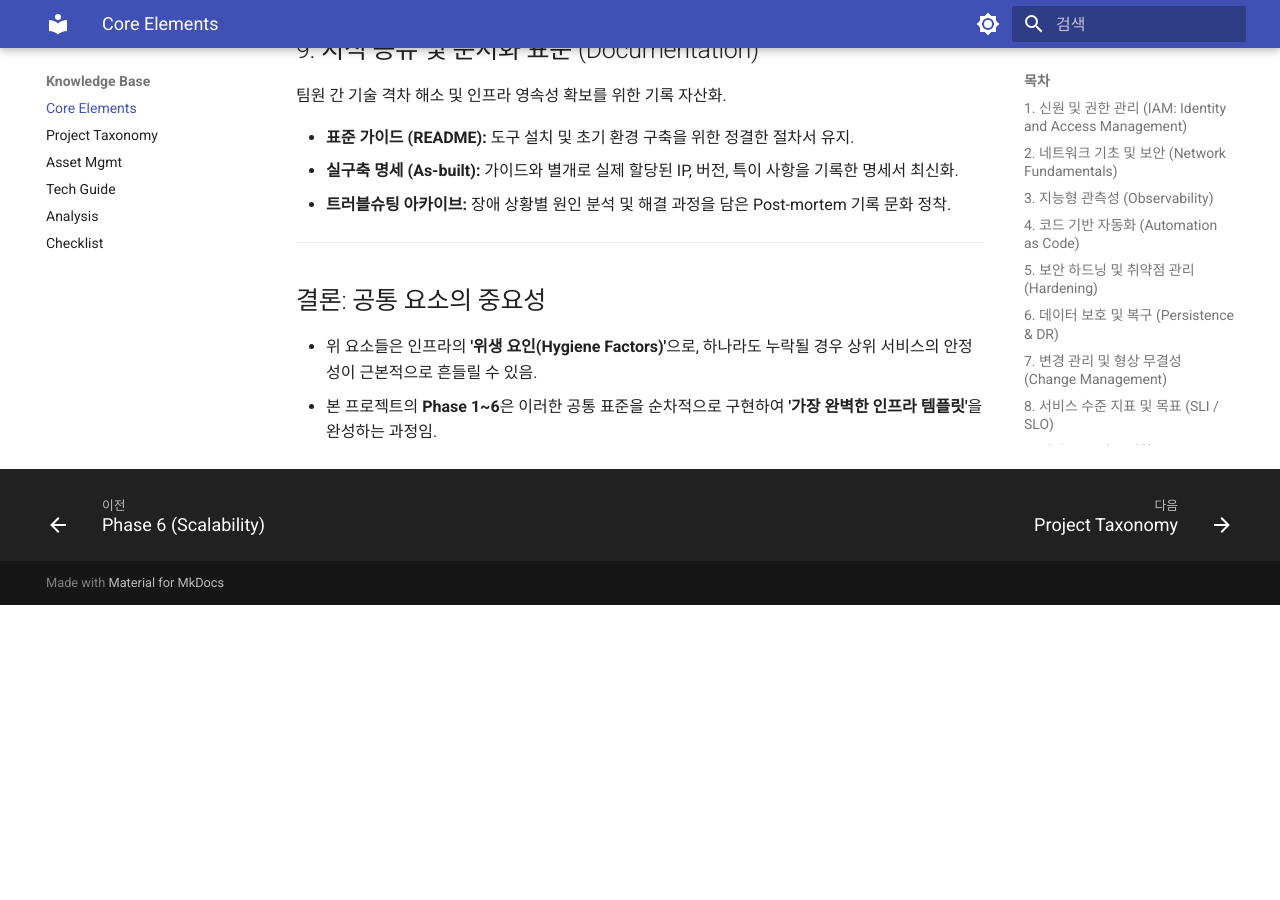
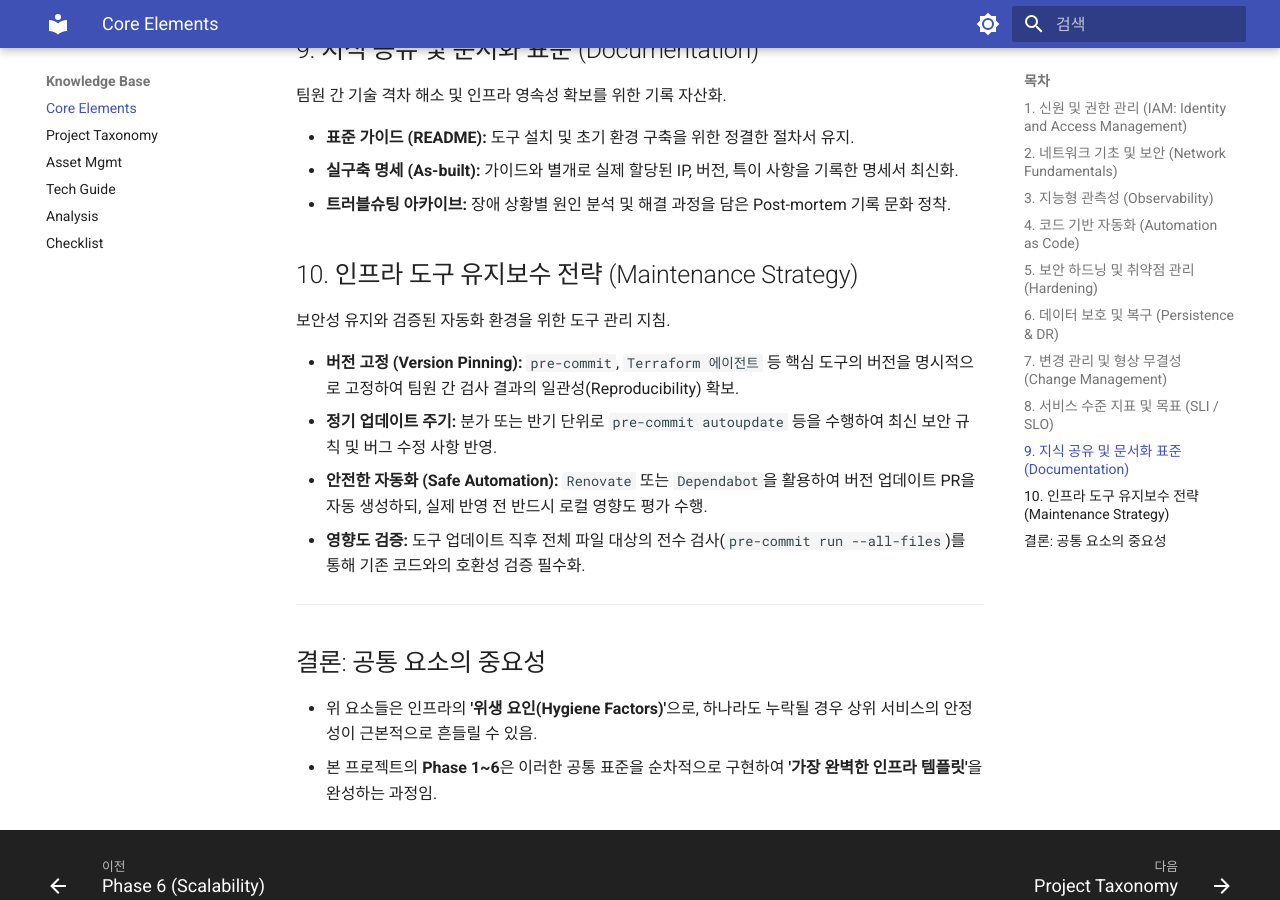
Before and after one commit to ksj686/cloud_infra, an MkDocs documentation site: the page built from docs/knowledge_base/common_infra_elements.md, in a window 1280 px wide and 900 px high, scrolled down 2786 px. Built offline with MkDocs 1.6.1 and Material for MkDocs 9.7.7, drawn with Linux system fonts in a browser that asks for light colours; before the commit the page ends 3391 px from its top, so only the background shows below that.

Commit message:
docs: 클라우드 인프라 공통 요소에 '도구 유지보수 전략' 추가  - common_infra_elements.md 내 인프라 도구 유지보수 전략 섹션 신설  - 버전 고정(Pinning), 정기 업데이트 주기, 안전한 자동화(Renovate 등) 가이드라인 명시  - 도구 업데이트 후 영향도 검증 프로세스 수립을 통한 협업 안정성 강화  - 관련 내용 CHANGELOG.md에 작업 이력으로 기록

```diff
--- a/docs/CHANGELOG.md
+++ b/docs/CHANGELOG.md
@@ -22,10 +22,12 @@
 
 ## [인프라 자산 관리 전략 수립 및 지식 베이스 확장]
 
-| 날짜       | 분류       | 수정 내용                                                                                               | 수정 파일               |
-| :--------- | :--------- | :------------------------------------------------------------------------------------------------------ | :---------------------- |
-| 2026-04-10 | `📝 Docs`  | 엔터프라이즈 인프라 자산 관리 전략(NetBox, GitOps 등) 지식 베이스(`infra_inventory_management.md`) 구축 | `docs/knowledge_base/*` |
-| 2026-04-10 | `🎨 Style` | MkDocs 내비게이션에 신규 지식 베이스 문서(Core Elements, Taxonomy) 연동 및 구조 최적화                  | `mkdocs.yml`            |
+| 날짜       | 분류      | 수정 내용                                                                                               | 수정 파일               |
+| :--------- | :-------- | :------------------------------------------------------------------------------------------------------ | :---------------------- |
+| 2026-04-10 | `📝 Docs` | 클라우드 인프라 공통 표준 요소에 '인프라 도구 유지보수 전략' 섹션 추가                                  | `docs/knowledge_base/*` |
+| 2026-04-10 | `📝 Docs` | 엔터프라이즈 인프라 자산 관리 전략(NetBox, GitOps 등) 지식 베이스(`infra_inventory_management.md`) 구축 | `docs/knowledge_base/*` |
+
+| 2026-04-10 | `🎨 Style` | MkDocs 내비게이션에 신규 지식 베이스 문서(Core Elements, Taxonomy) 연동 및 구조 최적화 | `mkdocs.yml` |
 
 ## [단계별 구축 가이드 수립 및 태스크 관리 최적화]
 
--- a/docs/knowledge_base/common_infra_elements.md
+++ b/docs/knowledge_base/common_infra_elements.md
@@ -81,6 +81,15 @@
 - **실구축 명세 (As-built):** 가이드와 별개로 실제 할당된 IP, 버전, 특이 사항을 기록한 명세서 최신화.
 - **트러블슈팅 아카이브:** 장애 상황별 원인 분석 및 해결 과정을 담은 Post-mortem 기록 문화 정착.
 
+## 10. 인프라 도구 유지보수 전략 (Maintenance Strategy)
+
+보안성 유지와 검증된 자동화 환경을 위한 도구 관리 지침.
+
+- **버전 고정 (Version Pinning):** `pre-commit`, `Terraform 에이전트` 등 핵심 도구의 버전을 명시적으로 고정하여 팀원 간 검사 결과의 일관성(Reproducibility) 확보.
+- **정기 업데이트 주기:** 분가 또는 반기 단위로 `pre-commit autoupdate` 등을 수행하여 최신 보안 규칙 및 버그 수정 사항 반영.
+- **안전한 자동화 (Safe Automation):** `Renovate` 또는 `Dependabot`을 활용하여 버전 업데이트 PR을 자동 생성하되, 실제 반영 전 반드시 로컬 영향도 평가 수행.
+- **영향도 검증:** 도구 업데이트 직후 전체 파일 대상의 전수 검사(`pre-commit run --all-files`)를 통해 기존 코드와의 호환성 검증 필수화.
+
 ---
 
 ## 결론: 공통 요소의 중요성
```
